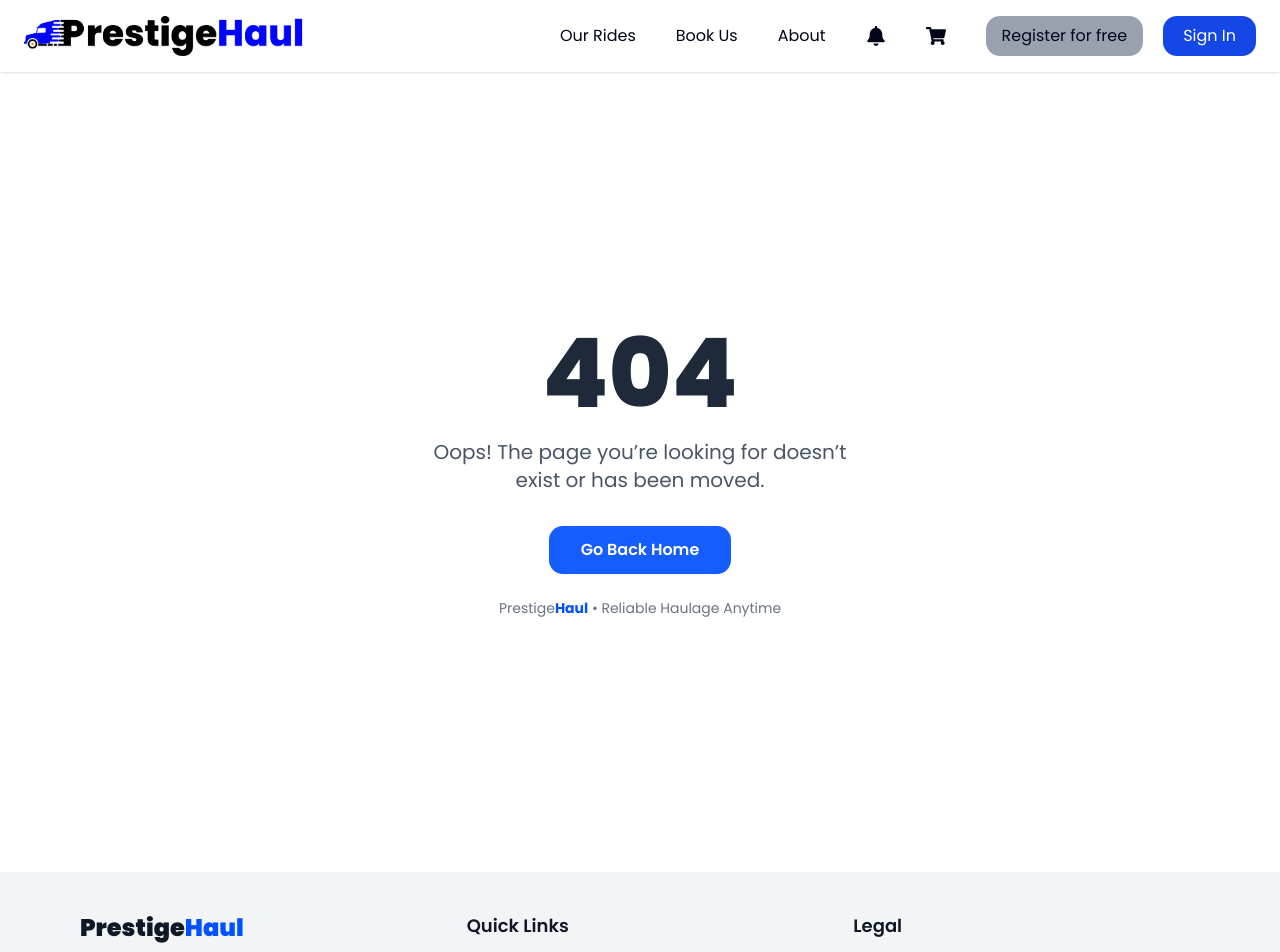
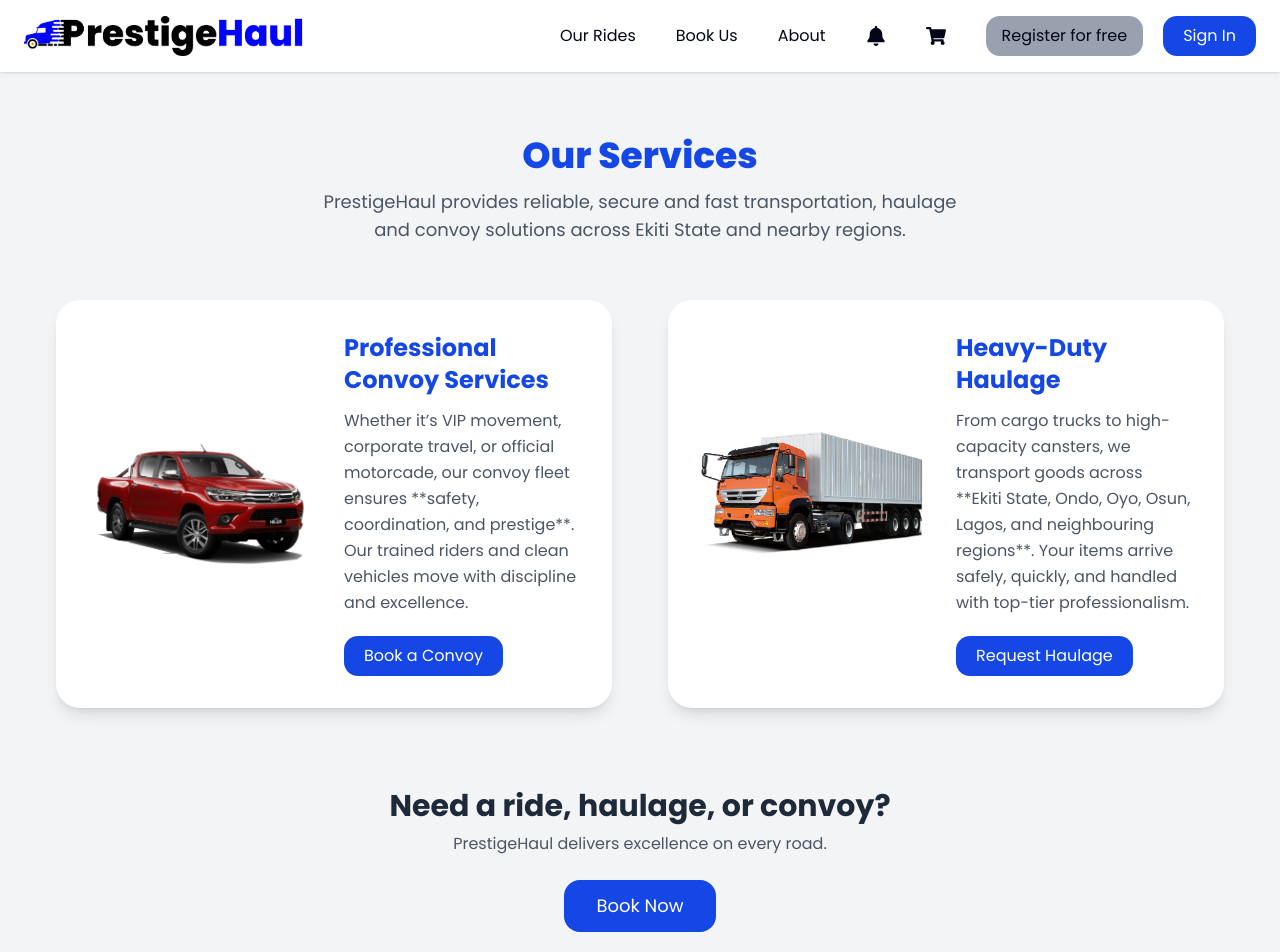
Before and after one commit to williamsdeefavoured-design/prestige-haul, a React (Vite) app: page /services in a window 1280 px wide. Shown: the top 952 px of the page. Built offline with nearby package versions, Linux system fonts and the light colour scheme.

Commit message:
Made the service, why us and the contact page to work

```diff
--- a/package.json
+++ b/package.json
@@ -10,6 +10,7 @@
     "preview": "vite preview"
   },
   "dependencies": {
+    "@emailjs/browser": "^4.4.1",
     "@fortawesome/fontawesome-free": "^7.1.0",
     "@radix-ui/react-checkbox": "^1.3.3",
     "@radix-ui/react-label": "^2.1.8",
--- a/src/App.jsx
+++ b/src/App.jsx
@@ -10,6 +10,8 @@
 import Footer from "./components/Footer";
 import NotFound from "./components/NotFound";
 import ProtectedRoute from "./components/ProtectedRoute";
+import Services from "./pages/Services";
+import Contact from "./pages/Contact";
 import Cart from "./pages/Cart";
 import History from "./pages/History";
 import { NotificationProvider } from "./components/context/NotificationContext";
@@ -42,6 +44,8 @@
             <Route path="/about" element={<About />} />
             <Route path="/rides" element={<Rides />} />
             <Route path="/history" element={<History />} />
+            <Route path="/services" element={<Services />} />
+            <Route path="/contact" element={<Contact />} />
 
             <Route
               path="/order"
--- /dev/null
+++ b/src/pages/Contact.jsx
@@ -0,0 +1,63 @@
+import React, { useRef } from "react";
+import emailjs from "@emailjs/browser";
+import Input from "../components/Input";
+
+function Contact() {
+  const form = useRef();
+
+  const sendEmail = (e) => {
+    e.preventDefault();
+
+    emailjs
+      .sendForm(
+        import.meta.env.VITE_EMAILJS_SERVICE_ID,
+        import.meta.env.VITE_EMAILJS_TEMPLATE_ID,
+        form.current,
+        import.meta.env.VITE_EMAILJS_PUBLIC_KEY
+      )
+      .then(
+        () => {
+          alert("Your message has been sent! We’ll get back to you shortly.");
+        },
+        (error) => {
+          console.error("FAILED...", error.text);
+          alert("Oops! Something went wrong. Please try again.");
+        }
+      );
+  };
+
+  return (
+    <div className="w-full min-h-screen flex items-center justify-center bg-gray-100 px-4">
+      <div className="bg-white shadow-lg rounded-3xl p-10 w-full max-w-2xl">
+        <h1 className="text-3xl font-bold text-center mb-2">
+          Contact <span className="text-blue-700">PrestigeHaul</span>
+        </h1>
+        <p className="text-gray-500 text-center mb-10">
+          Send us a direct message. We’re here 24/7 to support you.
+        </p>
+
+        <form ref={form} onSubmit={sendEmail} className="flex flex-col gap-5">
+          <Input inputType="text" inputName="user_name" inputPlaceholder="Your Full Name" />
+          <Input inputType="email" inputName="user_email" inputPlaceholder="you@example.com" />
+          <Input inputType="text" inputName="subject" inputPlaceholder="Subject" />
+          <Input inputType="textarea" inputName="message" inputPlaceholder="Write your message here..." />
+
+          <button
+            type="submit"
+            className="bg-blue-700 text-white py-3 rounded-xl hover:bg-blue-800 transition"
+          >
+            Send Message
+          </button>
+        </form>
+
+        <div className="text-center text-gray-600 mt-10">
+          <p>Or reach out directly:</p>
+          <p className="font-semibold text-blue-700">deefavoured01@gmail.com</p>
+          <p className="font-semibold text-blue-700">+234 810 275 7234</p>
+        </div>
+      </div>
+    </div>
+  );
+}
+
+export default Contact;
--- /dev/null
+++ b/src/pages/Services.jsx
@@ -0,0 +1,96 @@
+import React from "react";
+import cargoTruck from "../assets/cargo-truck.png";
+import convoyImg from "../assets/canster.png"; // Replace with a better convoy image if you have one
+import haulageImg from "../assets/hilux.png"; // Replace with correct haulage image
+import { Link } from "react-router-dom";
+
+function Services() {
+  return (
+    <div className="w-full bg-gray-100 min-h-screen py-16 px-6 md:px-14">
+
+      {/* HEADER */}
+      <div className="text-center mb-14">
+        <h1 className="text-4xl font-extrabold text-blue-700">
+          Our Services
+        </h1>
+        <p className="text-gray-600 mt-3 max-w-2xl mx-auto text-lg">
+          PrestigeHaul provides reliable, secure and fast transportation, haulage and convoy solutions across Ekiti State and nearby regions.
+        </p>
+      </div>
+
+      {/* SERVICE GRID */}
+      <div className="grid grid-cols-1 md:grid-cols-2 gap-14">
+
+        {/* CONVOY SERVICE */}
+        <div className="bg-white shadow-lg rounded-3xl p-8 flex flex-col md:flex-row items-center gap-8">
+
+          <img
+            src={haulageImg}
+            alt="Haulage Service"
+            className="w-40 md:w-56 object-contain"
+          />
+          <div>
+            <h2 className="text-2xl font-bold text-blue-700 mb-3">
+              Professional Convoy Services
+            </h2>
+            <p className="text-gray-600 leading-relaxed">
+              Whether it’s VIP movement, corporate travel, or official motorcade,
+              our convoy fleet ensures **safety, coordination, and prestige**.
+              Our trained riders and clean vehicles move with discipline and excellence.
+            </p>
+
+            <Link to="/order">
+              <button className="mt-5 bg-blue-700 text-white px-5 py-2 rounded-xl hover:bg-blue-800 transition">
+                Book a Convoy
+              </button>
+            </Link>
+          </div>
+        </div>
+
+        {/* HAULAGE SERVICE */}
+        <div className="bg-white shadow-lg rounded-3xl p-8 flex flex-col md:flex-row items-center gap-8">
+          <img
+            src={convoyImg}
+            alt="Convoy Service"
+            className="w-40 md:w-56 object-contain"
+          />
+          <div>
+            <h2 className="text-2xl font-bold text-blue-700 mb-3">
+              Heavy-Duty Haulage
+            </h2>
+            <p className="text-gray-600 leading-relaxed">
+              From cargo trucks to high-capacity cansters, we transport goods across
+              **Ekiti State, Ondo, Oyo, Osun, Lagos, and neighbouring regions**.
+              Your items arrive safely, quickly, and handled with top-tier professionalism.
+            </p>
+
+            <Link to="/order">
+              <button className="mt-5 bg-blue-700 text-white px-5 py-2 rounded-xl hover:bg-blue-800 transition">
+                Request Haulage
+              </button>
+            </Link>
+          </div>
+        </div>
+
+      </div>
+
+      {/* BOTTOM CTA */}
+      <div className="text-center mt-20">
+        <h2 className="text-3xl font-bold text-gray-800">
+          Need a ride, haulage, or convoy?
+        </h2>
+        <p className="text-gray-600 mt-2">
+          PrestigeHaul delivers excellence on every road.
+        </p>
+
+        <Link to="/order">
+          <button className="mt-6 bg-blue-700 text-white px-8 py-3 rounded-2xl text-lg hover:scale-105 transition">
+            Book Now
+          </button>
+        </Link>
+      </div>
+    </div>
+  );
+}
+
+export default Services;
--- /dev/null
+++ b/src/pages/WhyUs.jsx
@@ -0,0 +1,9 @@
+import React from 'react'
+
+function WhyUs() {
+  return (
+    <div>WhyUs</div>
+  )
+}
+
+export default WhyUs
```
Also changed, not shown: 2 other files (tests, documents, lock files or other folders).
